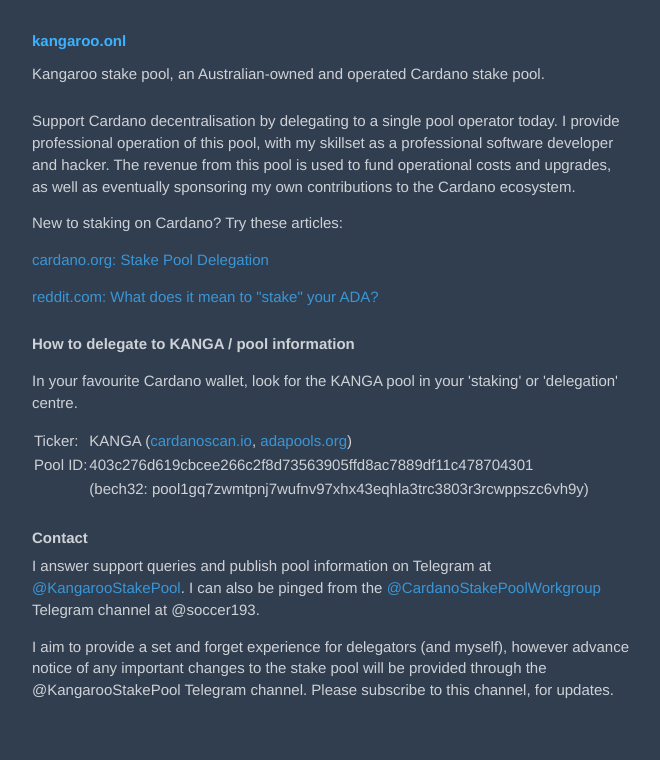
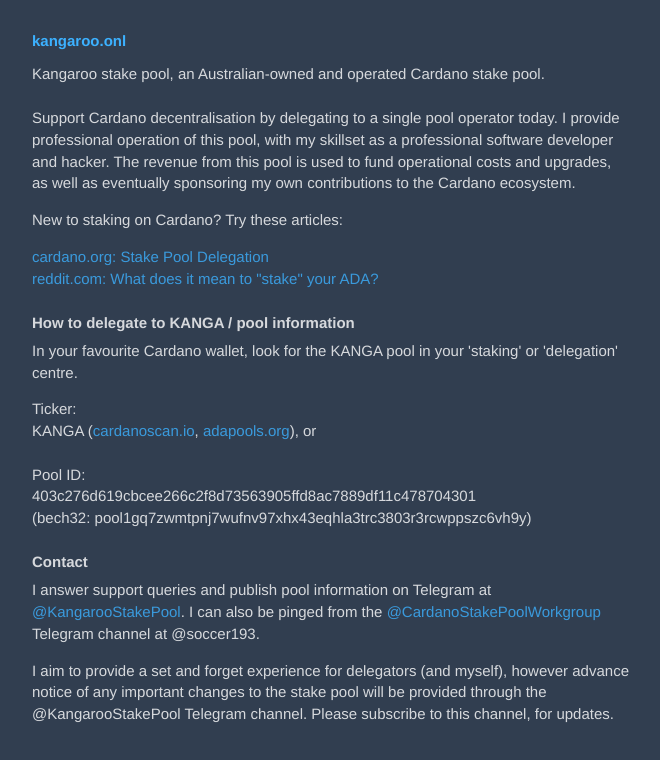
Before and after one commit to soccer193/soccer193.github.io, a plain HTML site: page index.html in a window 1280 px wide. Shown: the whole page, without its empty margins (309-969 px from the left). Drawn offline with Linux system fonts and the light colour scheme.

Commit message:
Update index.html

```diff
--- a/index.html
+++ b/index.html
@@ -37,12 +37,12 @@
 		h5,
 		h6 {
 			font-size: 100%;
-			filter: opacity(76%);
+			filter: opacity(80%);
 			margin: 0.7rem 0;
 		}
 
 		h2 {
-			margin: 1.6rem 0 0.4rem 0;
+			margin: 1.4rem 0 0.4rem 0;
 		}
 
 		.title {
@@ -59,18 +59,21 @@
 		li,
 		table {
 			margin-bottom: 1em;
-			filter: opacity(76%);
+			filter: opacity(80%);
 
 		}
 
 
 		ul {
 			list-style: none;
-
 		}
 
 		ul li::before {
 			content: "\200B";
+		}
+
+		li {
+			margin-bottom: 0;
 		}
 
 		a {
@@ -126,31 +129,22 @@
 
 	<h2>How to delegate to KANGA / pool information</h2>
 	<p>
-	<table>
+		In your favourite Cardano wallet, look for the <span style="filter: unset;">KANGA</span> pool in your
+		'staking' or 'delegation'
+		centre.
+	</p>
 
-		<p>
-			In your favourite Cardano wallet, look for the <span style="filter: unset;">KANGA</span> pool in your
-			'staking' or 'delegation'
-			centre.
-		</p>
-
-		<tr>
-			<td>Ticker:</td>
-			<td>KANGA (<a
-					href="https://cardanoscan.io/pool/403c276d619cbcee266c2f8d73563905ffd8ac7889df11c478704301">cardanoscan.io</a>,
-				<a
-					href="https://adapools.org/pool/403c276d619cbcee266c2f8d73563905ffd8ac7889df11c478704301">adapools.org</a>)
-			</td>
-		</tr>
-		<tr>
-			<td>Pool ID:</td>
-			<td>403c276d619cbcee266c2f8d73563905ffd8ac7889df11c478704301</td>
-		</tr>
-		<tr>
-			<td></td>
-			<td>(bech32: pool1gq7zwmtpnj7wufnv97xhx43eqhla3trc3803r3rcwppszc6vh9y)</td>
-		</tr>
-	</table>
+	<p>
+		Ticker: <br />
+		KANGA (<a
+			href="https://cardanoscan.io/pool/403c276d619cbcee266c2f8d73563905ffd8ac7889df11c478704301">cardanoscan.io</a>,
+		<a href="https://adapools.org/pool/403c276d619cbcee266c2f8d73563905ffd8ac7889df11c478704301">adapools.org</a>),
+		or <br /> <br />
+		Pool ID: <br />
+		403c276d619cbcee266c2f8d73563905ffd8ac7889df11c478704301
+		<br />
+		(bech32: pool1gq7zwmtpnj7wufnv97xhx43eqhla3trc3803r3rcwppszc6vh9y)
+	</p>
 
 	<h2>Contact</h2>
 	<p>
```
